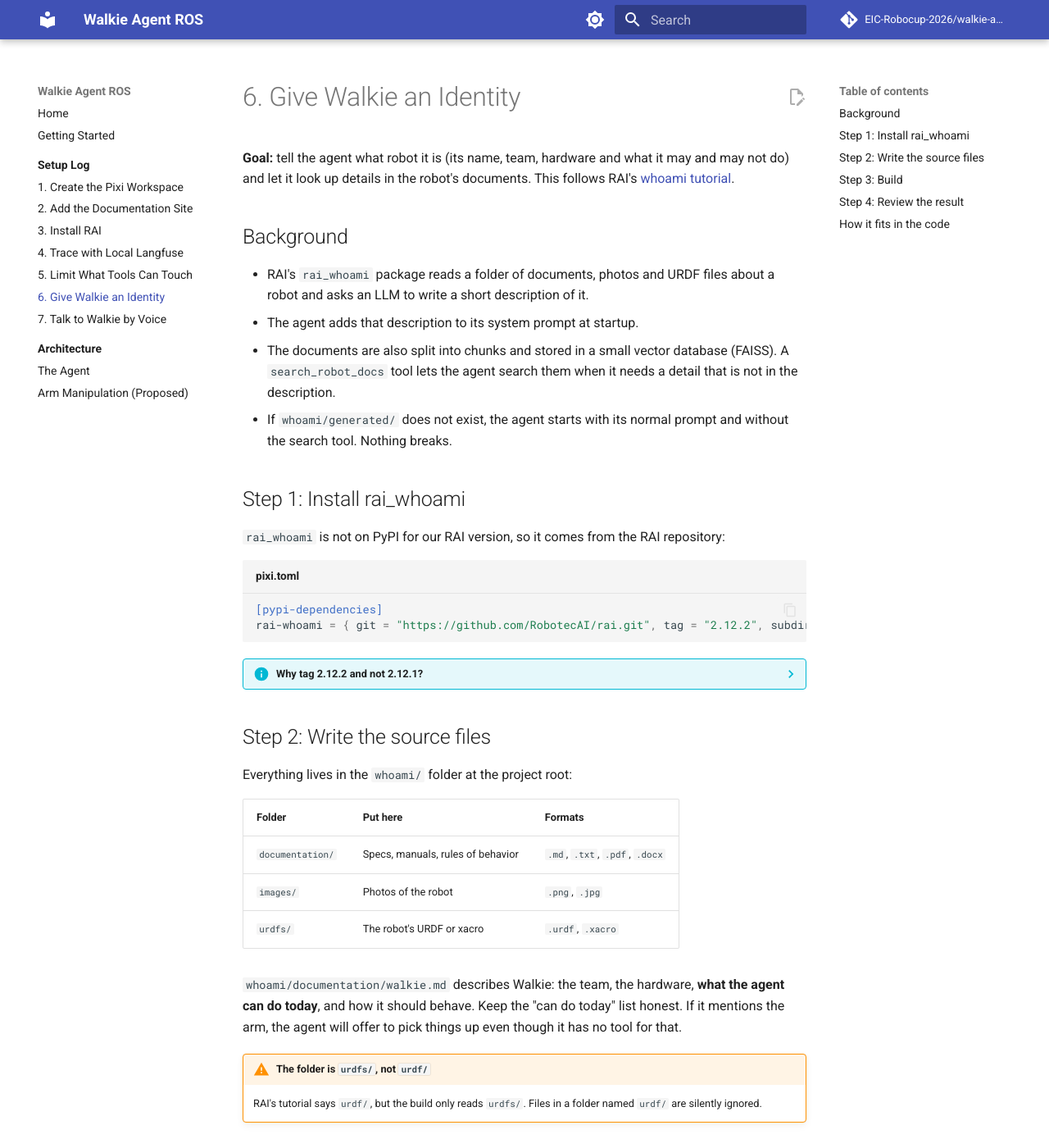
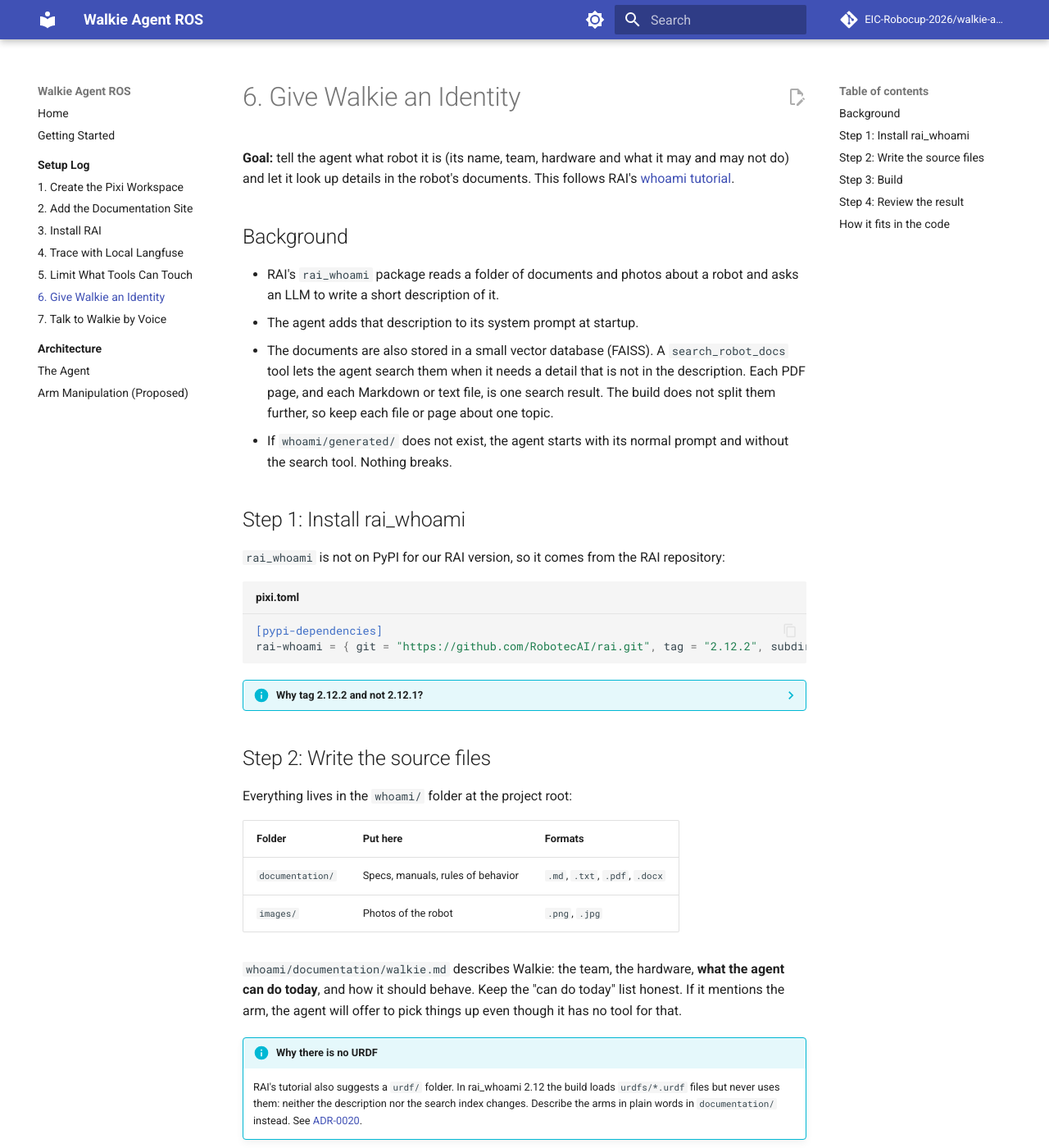
Before and after one commit to EIC-Robocup-2026/walkie-agent-ros, an MkDocs documentation site: the page built from docs/setup/06-whoami.md, in a window 1280 px wide and 1400 px high. Shown: the whole window at 82% size. Built offline with MkDocs 1.6.1 and Material for MkDocs 9.7.7, drawn with Linux system fonts in a browser that asks for light colours; comment, search, counter and statistics services are not loaded; some of the changed text lies outside the part shown.

Commit message:
docs: stop documenting whoami URDF support

```diff
--- a/docs/setup/06-whoami.md
+++ b/docs/setup/06-whoami.md
@@ -7,12 +7,14 @@
 
 ## Background
 
-- RAI's `rai_whoami` package reads a folder of documents, photos and URDF
-  files about a robot and asks an LLM to write a short description of it.
+- RAI's `rai_whoami` package reads a folder of documents and photos about a
+  robot and asks an LLM to write a short description of it.
 - The agent adds that description to its system prompt at startup.
-- The documents are also split into chunks and stored in a small vector
-  database (FAISS). A `search_robot_docs` tool lets the agent search them
-  when it needs a detail that is not in the description.
+- The documents are also stored in a small vector database (FAISS). A
+  `search_robot_docs` tool lets the agent search them when it needs a detail
+  that is not in the description. Each PDF page, and each Markdown or text
+  file, is one search result. The build does not split them further, so
+  keep each file or page about one topic.
 - If `whoami/generated/` does not exist, the agent starts with its normal
   prompt and without the search tool. Nothing breaks.
 
@@ -42,16 +44,18 @@
 | ---------------- | --------------------------------- | ------------------------------ |
 | `documentation/` | Specs, manuals, rules of behavior | `.md`, `.txt`, `.pdf`, `.docx` |
 | `images/`        | Photos of the robot               | `.png`, `.jpg`                 |
-| `urdfs/`         | The robot's URDF or xacro         | `.urdf`, `.xacro`              |
 
 `whoami/documentation/walkie.md` describes Walkie: the team, the hardware,
 **what the agent can do today**, and how it should behave. Keep the "can do
 today" list honest. If it mentions the arm, the agent will offer to pick
 things up even though it has no tool for that.
 
-!!! warning "The folder is `urdfs/`, not `urdf/`"
-    RAI's tutorial says `urdf/`, but the build only reads `urdfs/`. Files in
-    a folder named `urdf/` are silently ignored.
+!!! info "Why there is no URDF"
+    RAI's tutorial also suggests a `urdf/` folder. In rai_whoami 2.12 the
+    build loads `urdfs/*.urdf` files but never uses them: neither the
+    description nor the search index changes. Describe the arms in plain
+    words in `documentation/` instead. See
+    [ADR-0020](../architecture/decisions/0020-no-urdf-in-agent.md).
 
 ## Step 3: Build
 
@@ -61,8 +65,8 @@
 
 This runs RAI's `build-whoami whoami --build-vector-db`. It:
 
-1. asks the `complex_model` from `config.toml` to summarize the documents,
-   photos and URDF, and writes `whoami/generated/info.json`;
+1. asks the `complex_model` from `config.toml` to summarize the documents
+   and photos, and writes `whoami/generated/info.json`;
 2. embeds the documents with the `embeddings_model` and writes
    `whoami/generated/index.faiss`.
 
```
Also changed, not shown: whoami/README.md (+5 -2 lines), 2 other files.
